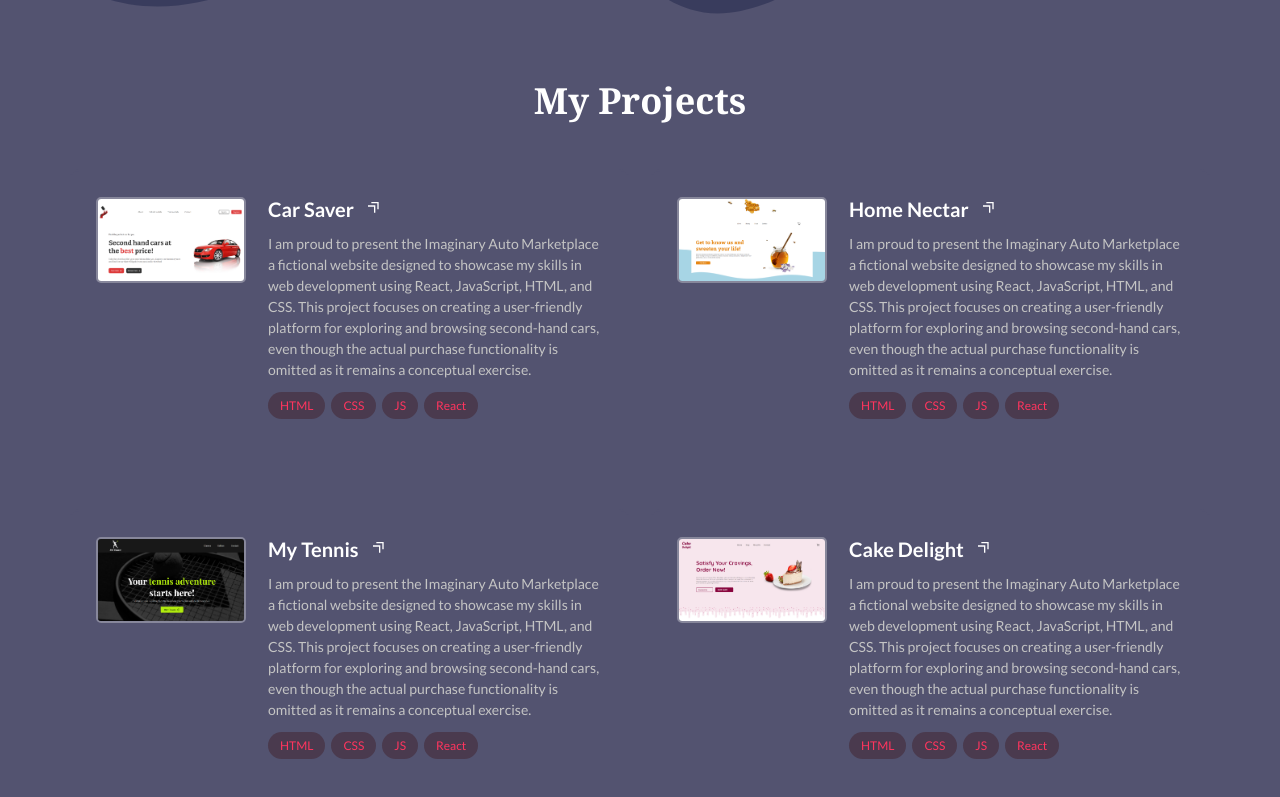
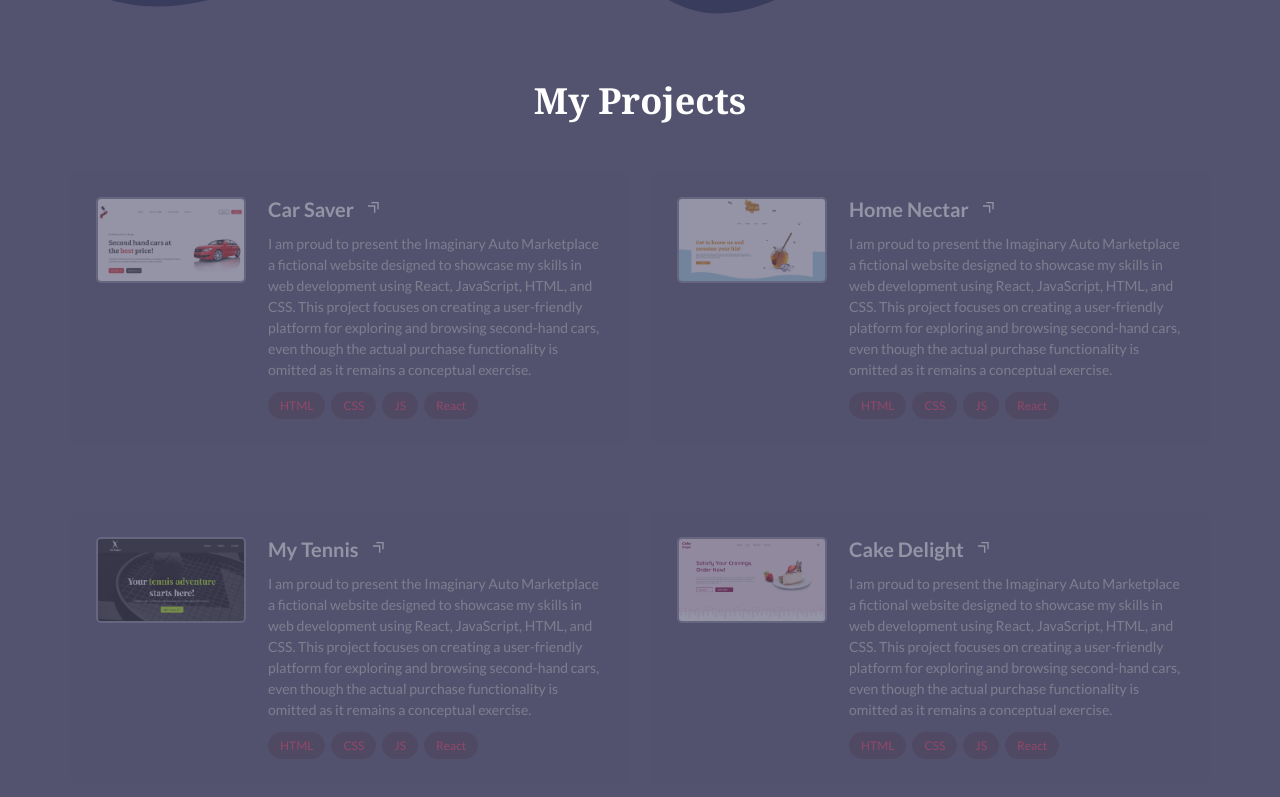
Before and after one commit to tomassfernandes/my-portfolio, a React (Create React App) app: page / in a window 1280 px wide. Shown: the part 2012-2809 px from the top of the page. Built offline with nearby package versions, Linux system fonts and the light colour scheme.

Commit message:
first commit hover styles in projectsSection

```diff
--- a/src/CSS/projects-section.css
+++ b/src/CSS/projects-section.css
@@ -30,6 +30,7 @@
 }
 
 .projects-grid-item {
+  position: relative;
   display: flex;
   margin-top: 2.2rem;
   gap: 2.2rem;
@@ -38,6 +39,24 @@
   transition: all 0.3s;
   border-radius: 10px;
   border-top: 2px solid #535370;
+}
+
+.projects-grid-item::after {
+  content: "";
+  background-color: #5353709e;
+  position: absolute;
+  top: 0;
+  left: 0;
+  width: 100%;
+  height: 100%;
+  z-index: 1;
+  border-radius: 10px;
+  opacity: 1; /* Initially visible */
+  transition: opacity 0.3s;
+}
+
+.projects-grid-item.not-hovered::after {
+  opacity: 0; /* Hide when hovered */
 }
 
 .projects-img-div {
--- a/src/HomePage Items/ProjectsItem.js
+++ b/src/HomePage Items/ProjectsItem.js
@@ -1,3 +1,5 @@
+import { useState } from "react";
+
 export default function ProjectsItem() {
   const data = [
     {
@@ -60,13 +62,19 @@ export default function ProjectsItem() {
     </svg>
   );
 
-  return data.map((item) => (
+  const [hoveredItem, setHoveredItem] = useState(null);
+
+  return data.map((item, index) => (
     <a
       href={item.link}
       target="_blank"
       rel="noopener noreferrer"
       key={item.key}
-      className="projects-grid-item"
+      className={`projects-grid-item ${
+        index === hoveredItem ? "not-hovered" : ""
+      }`}
+      onMouseEnter={() => setHoveredItem(index)}
+      onMouseLeave={() => setHoveredItem(null)}
     >
       <div className="projects-img-div">
         <img
@@ -75,7 +83,6 @@ export default function ProjectsItem() {
           alt={`${item.title} website preview`}
         />
       </div>
-
       <div className="projects-text-div">
         <div className="projects-title-div">
           <h2 className="projects-title">{item.title}</h2>
```
